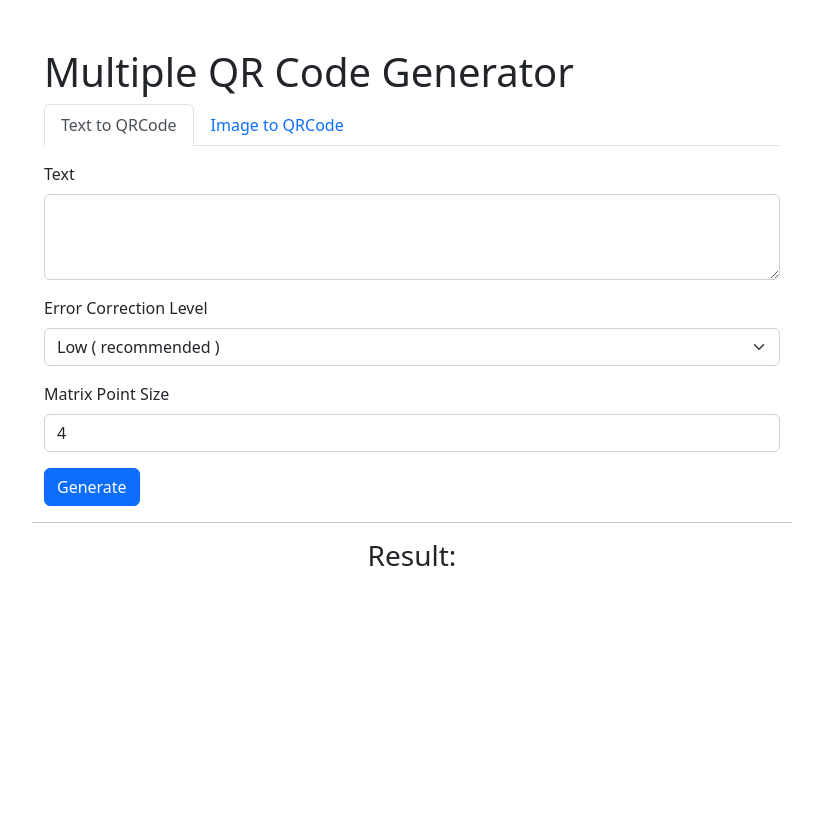
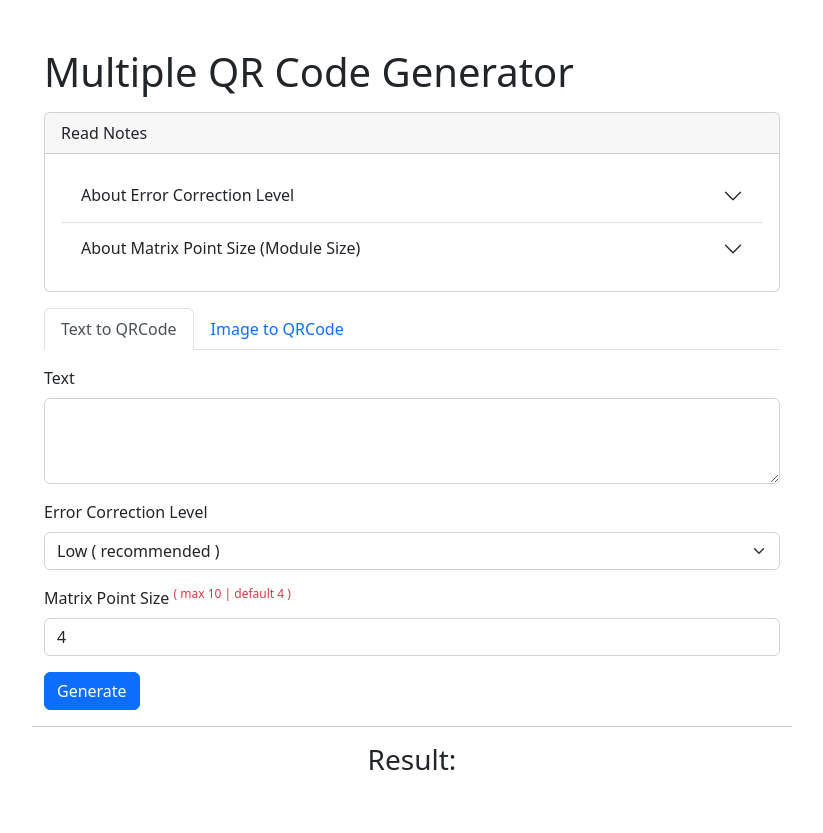
Before and after one commit to maowgitlab/php-qr-code, a PHP site: page /level-2.php in a window 1280 px wide. Shown: the whole page, without its empty margins (228-1051 px from the left). Before the commit the page ends 566 px from the top, so only its background shows below. Run offline with PHP 8.4, Linux system fonts and the light colour scheme.

Commit message:
add notes

```diff
--- a/level-2.php
+++ b/level-2.php
@@ -102,6 +102,71 @@ if ($_SERVER['REQUEST_METHOD'] === 'POST') {
         <div class="row">
             <div class="col-md-8 mx-auto my-5">
                 <h1>Multiple QR Code Generator</h1>
+                <div class="card my-3">
+                    <div class="card-header">
+                        Read Notes
+                    </div>
+                    <div class="card-body">
+                        <div class="accordion accordion-flush" id="accordionFlushExample">
+                            <div class="accordion-item">
+                                <h2 class="accordion-header" id="flush-headingOne">
+                                    <button class="accordion-button collapsed" type="button" data-bs-toggle="collapse" data-bs-target="#flush-collapseOne" aria-expanded="false" aria-controls="flush-collapseOne">
+                                        About Error Correction Level
+                                    </button>
+                                </h2>
+                                <div id="flush-collapseOne" class="accordion-collapse collapse" aria-labelledby="flush-headingOne" data-bs-parent="#accordionFlushExample">
+                                    <div class="accordion-body">
+                                        <p class="lead">Error correction in QR codes allows data to be restored even if part of the code is damaged.</p>
+                                        <p>There are four levels of error correction in QR codes:</p>
+                                        <ul class="list-group">
+                                            <li class="list-group-item d-flex justify-content-between align-items-center">
+                                                <strong>L (Low)</strong>
+                                                <span class="badge bg-primary">7% damage tolerance</span>
+                                            </li>
+                                            <li class="list-group-item d-flex justify-content-between align-items-center">
+                                                <strong>M (Medium)</strong>
+                                                <span class="badge bg-secondary">15% damage tolerance</span>
+                                            </li>
+                                            <li class="list-group-item d-flex justify-content-between align-items-center">
+                                                <strong>Q (Quartile)</strong>
+                                                <span class="badge bg-warning">25% damage tolerance</span>
+                                            </li>
+                                            <li class="list-group-item d-flex justify-content-between align-items-center">
+                                                <strong>H (High)</strong>
+                                                <span class="badge bg-danger">30% damage tolerance</span>
+                                            </li>
+                                        </ul>
+                                        <p class="mt-3">Higher error correction levels provide more resilience, but store less data.</p>
+                                    </div>
+                                </div>
+                            </div>
+                            <div class="accordion-item">
+                                <h2 class="accordion-header" id="flush-headingTwo">
+                                    <button class="accordion-button collapsed" type="button" data-bs-toggle="collapse" data-bs-target="#flush-collapseTwo" aria-expanded="false" aria-controls="flush-collapseTwo">
+                                        About Matrix Point Size (Module Size)
+                                    </button>
+                                </h2>
+                                <div id="flush-collapseTwo" class="accordion-collapse collapse" aria-labelledby="flush-headingTwo" data-bs-parent="#accordionFlushExample">
+                                    <div class="accordion-body">
+                                        <p class="lead">The matrix point size defines the size of each module (the black and white squares) in the QR code.</p>
+                                        <p>The size of the modules influences the resolution of the QR code:</p>
+                                        <ul class="list-group">
+                                            <li class="list-group-item d-flex justify-content-between align-items-center">
+                                                <strong>Small Matrix Point Size</strong>
+                                                <span class="badge bg-info">Higher data capacity</span>
+                                            </li>
+                                            <li class="list-group-item d-flex justify-content-between align-items-center">
+                                                <strong>Large Matrix Point Size</strong>
+                                                <span class="badge bg-success">Easier to scan, but less data</span>
+                                            </li>
+                                        </ul>
+                                        <p class="mt-3">Smaller modules store more data, but require higher resolution for scanning, while larger modules are easier to read but store less information.</p>
+                                    </div>
+                                </div>
+                            </div>
+                        </div>
+                    </div>
+                </div>
                 <ul class="nav nav-tabs" id="myTab" role="tablist">
                     <li class="nav-item" role="presentation">
                         <button class="nav-link active" id="text-tab" data-bs-toggle="tab" data-bs-target="#text-tab-pane" type="button" role="tab" aria-controls="text-tab-pane" aria-selected="true">Text to QRCode</button>
@@ -127,7 +192,7 @@ if ($_SERVER['REQUEST_METHOD'] === 'POST') {
                                 </select>
                             </div>
                             <div class="mb-3">
-                                <label for="matrixPointSize" class="form-label">Matrix Point Size</label>
+                                <label for="matrixPointSize" class="form-label">Matrix Point Size <sup class="text-danger">( max 10 | default 4 )</sup></label>
                                 <input type="number" class="form-control" name="matrixPointSize" id="matrixPointSize" min="1" max="10" value="4" required>
                             </div>
                             <button type="submit" name="submitText" class="btn btn-primary">Generate</button>
```
Lines whose indentation alone changed are shown as unchanged.
